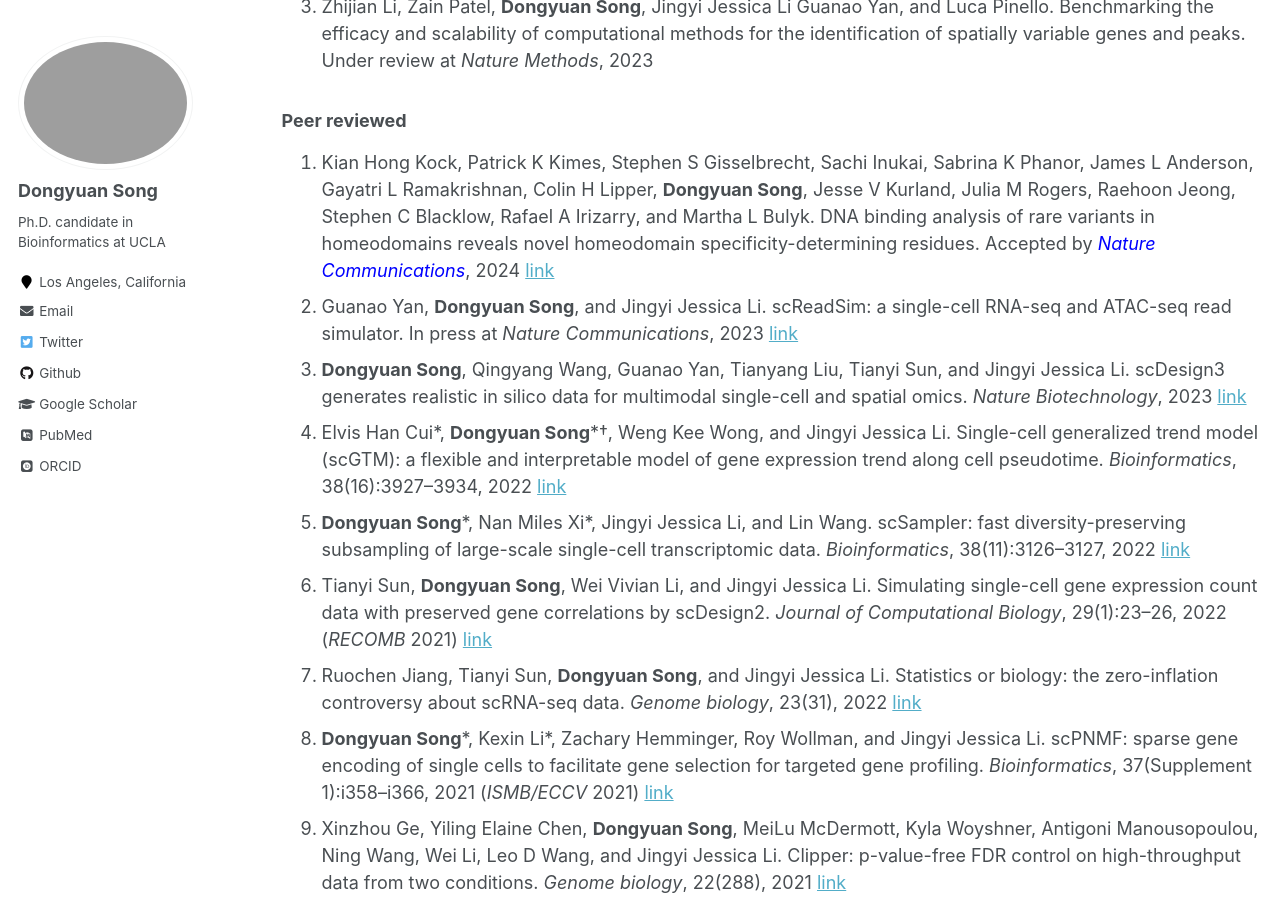
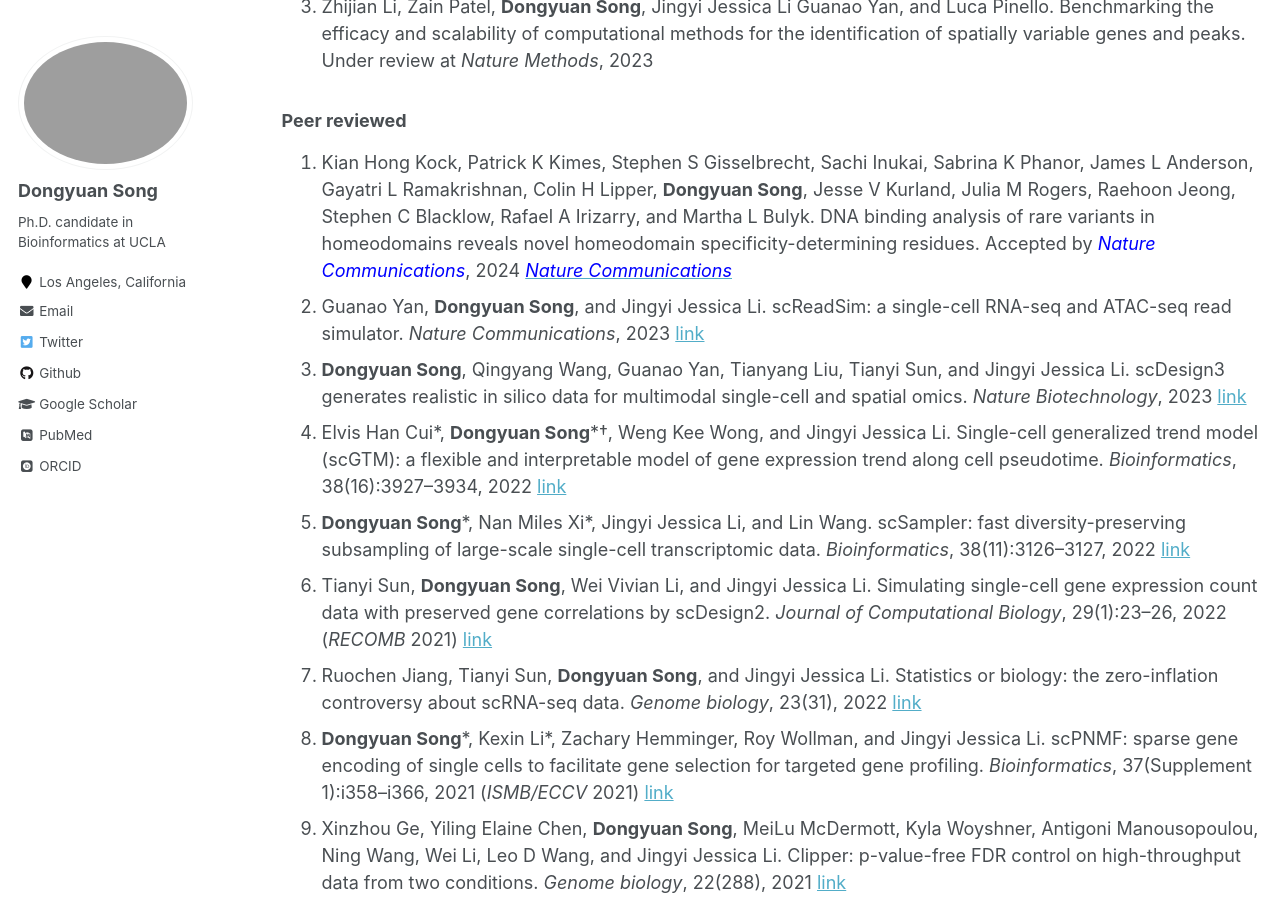
Before and after one commit to SONGDONGYUAN1994/SONGDONGYUAN1994.github.io, a Jekyll site: the page built from _pages/publications.md, in a window 1280 px wide and 900 px high, scrolled down 454 px. Built offline with Jekyll 4.4.1, drawn with Linux system fonts in a browser that asks for light colours; some web fonts are replaced.

Commit message:
Try color

```diff
--- a/_pages/publications.md
+++ b/_pages/publications.md
@@ -23,8 +23,8 @@
 3. Zhijian Li, Zain Patel, **Dongyuan Song**, Jingyi Jessica Li Guanao Yan, and Luca Pinello. Benchmarking the efficacy and scalability of computational methods for the identification of spatially variable genes and peaks. Under review at *Nature Methods*, 2023
 
 ### Peer reviewed
-4. Kian Hong Kock, Patrick K Kimes, Stephen S Gisselbrecht, Sachi Inukai, Sabrina K Phanor, James L Anderson, Gayatri L Ramakrishnan, Colin H Lipper, **Dongyuan Song**, Jesse V Kurland, Julia M Rogers, Raehoon Jeong, Stephen C Blacklow, Rafael A Irizarry, and Martha L Bulyk. DNA binding analysis of rare variants in homeodomains reveals novel homeodomain specificity-determining residues. Accepted by <span style="color: blue">*Nature Communications*</span>, 2024 [link](https://doi.org/10.1101/2023.06.16.545320)
-5. Guanao Yan, **Dongyuan Song**, and Jingyi Jessica Li. scReadSim: a single-cell RNA-seq and ATAC-seq read simulator. In press at *Nature Communications*, 2023 [link](https://doi.org/10.1101/2022.05.29.493924)
+4. Kian Hong Kock, Patrick K Kimes, Stephen S Gisselbrecht, Sachi Inukai, Sabrina K Phanor, James L Anderson, Gayatri L Ramakrishnan, Colin H Lipper, **Dongyuan Song**, Jesse V Kurland, Julia M Rogers, Raehoon Jeong, Stephen C Blacklow, Rafael A Irizarry, and Martha L Bulyk. DNA binding analysis of rare variants in homeodomains reveals novel homeodomain specificity-determining residues. Accepted by <span style="color: blue">*Nature Communications*</span>, 2024 [<span style="color: blue">*Nature Communications*</span>](https://doi.org/10.1101/2023.06.16.545320)
+5. Guanao Yan, **Dongyuan Song**, and Jingyi Jessica Li. scReadSim: a single-cell RNA-seq and ATAC-seq read simulator. *Nature Communications*, 2023 [link](https://doi.org/10.1038/s41467-023-43162-w)
 6. **Dongyuan Song**, Qingyang Wang, Guanao Yan, Tianyang Liu, Tianyi Sun, and Jingyi Jessica Li. scDesign3 generates realistic in silico data for multimodal single-cell and spatial omics. *Nature Biotechnology*, 2023 [link](https://doi.org/10.1038/s41587-023-01772-1)
 7. Elvis Han Cui\*, **Dongyuan Song**\*†, Weng Kee Wong, and Jingyi Jessica Li. Single-cell generalized trend model (scGTM): a flexible and interpretable model of gene expression trend along cell pseudotime. *Bioinformatics*, 38(16):3927–3934, 2022 [link](10.1093/bioinformatics/btac423)
 8. **Dongyuan Song**\*, Nan Miles Xi\*, Jingyi Jessica Li, and Lin Wang. scSampler: fast diversity-preserving subsampling of large-scale single-cell transcriptomic data. *Bioinformatics*, 38(11):3126–3127, 2022 [link](https://doi.org/10.1093/bioinformatics/btac271)
```
